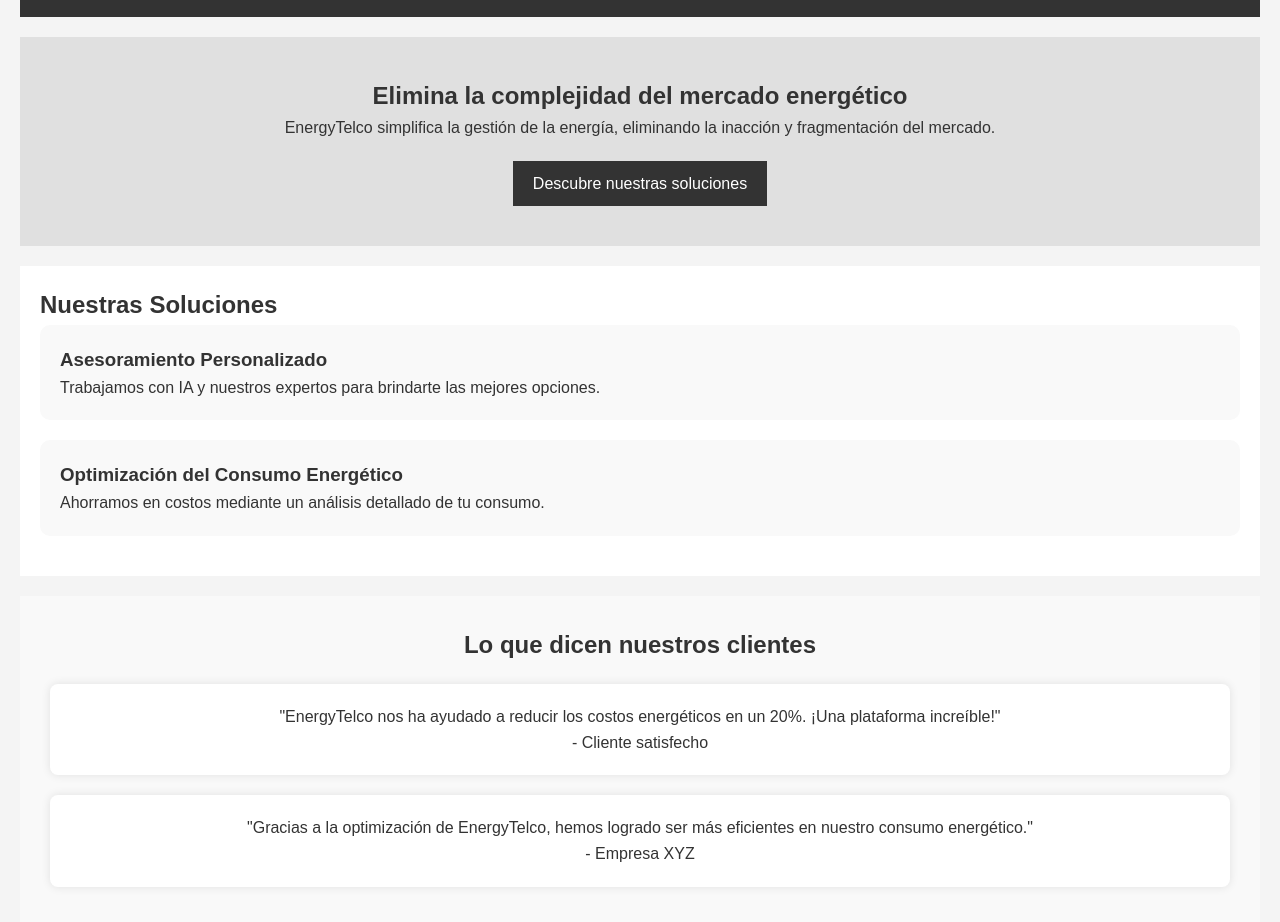
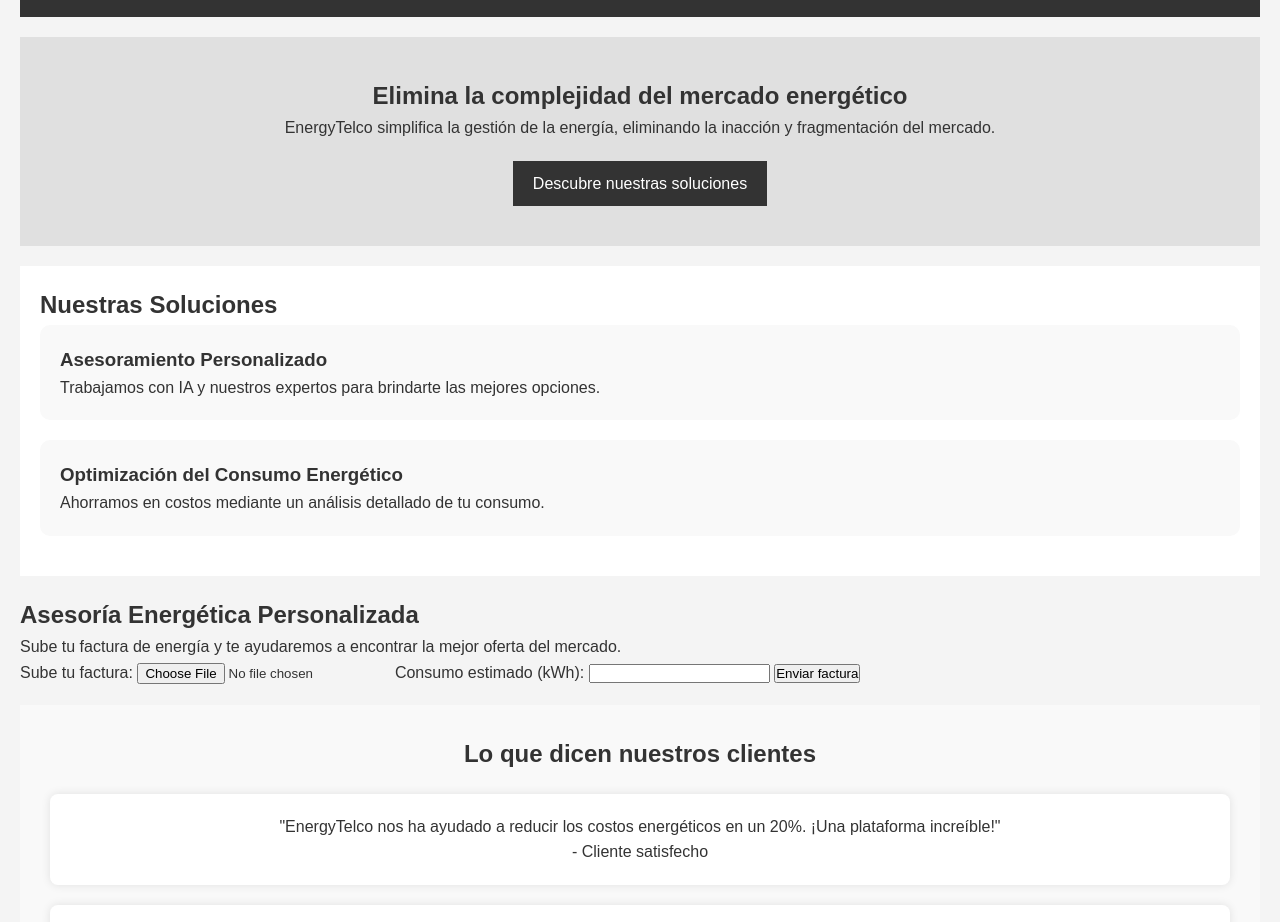
Before and after one commit to Lorena-energy/energytelco-beta, a plain HTML site: page index.html in a window 1280 px wide. Shown: the part 120-1042 px from the top of the page. Drawn offline with Linux system fonts and the light colour scheme.

Commit message:
Update index.html

```diff
--- a/index.html
+++ b/index.html
@@ -42,6 +42,22 @@
             <p>Ahorramos en costos mediante un análisis detallado de tu consumo.</p>
         </div>
     </section>
+
+    <!-- Sección de Asesoría Energética -->
+<section id="asesoria-energetica">
+    <h2>Asesoría Energética Personalizada</h2>
+    <p>Sube tu factura de energía y te ayudaremos a encontrar la mejor oferta del mercado.</p>
+
+    <form id="form-factura" enctype="multipart/form-data">
+        <label for="factura">Sube tu factura:</label>
+        <input type="file" id="factura" name="factura" accept=".pdf,.jpg,.png" required>
+
+        <label for="consumo">Consumo estimado (kWh):</label>
+        <input type="number" id="consumo" name="consumo" required>
+
+        <button type="submit">Enviar factura</button>
+    </form>
+</section>
 
     <!-- Sección de Testimonios -->
 <section id="testimonios">
```
